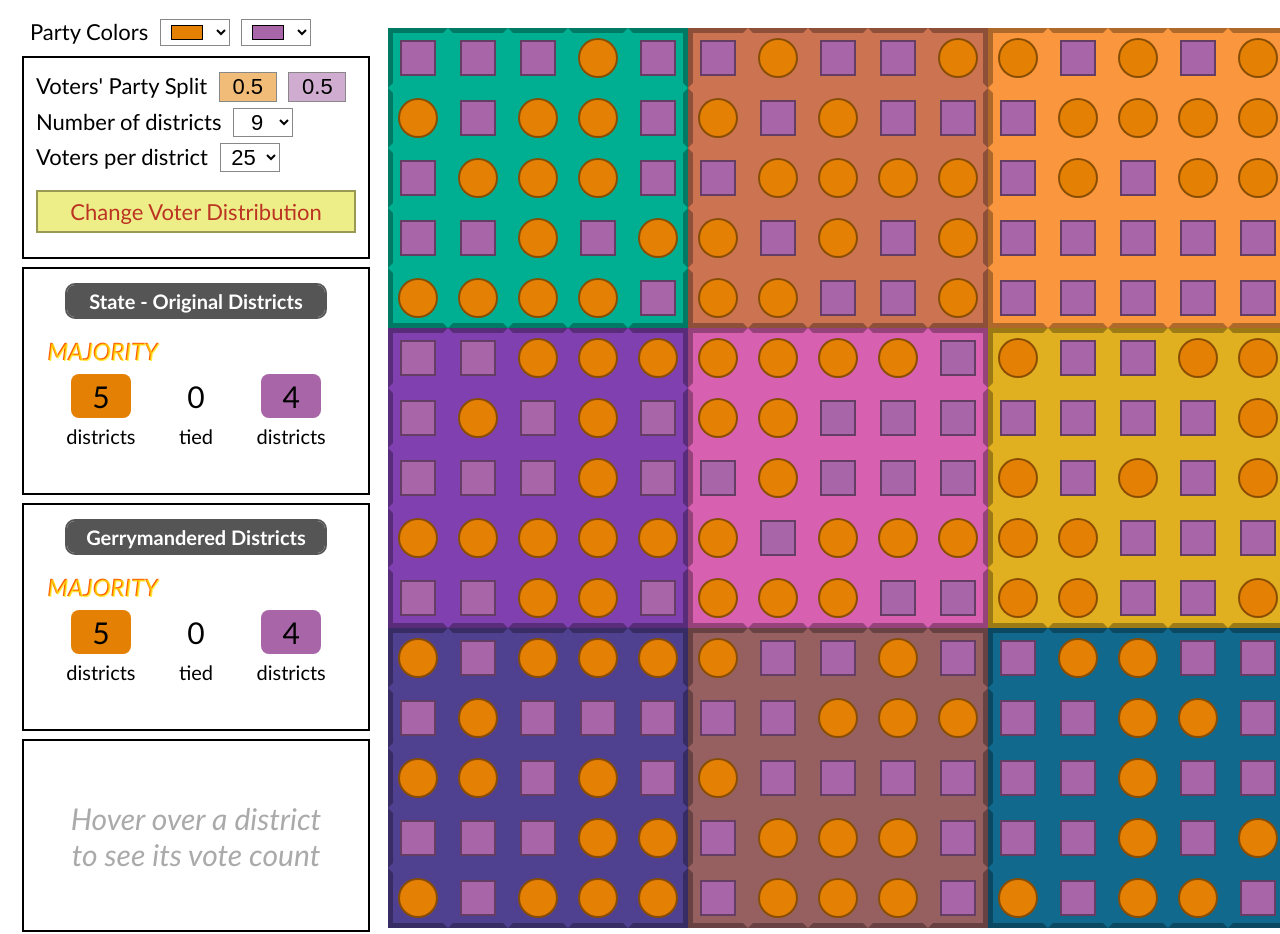
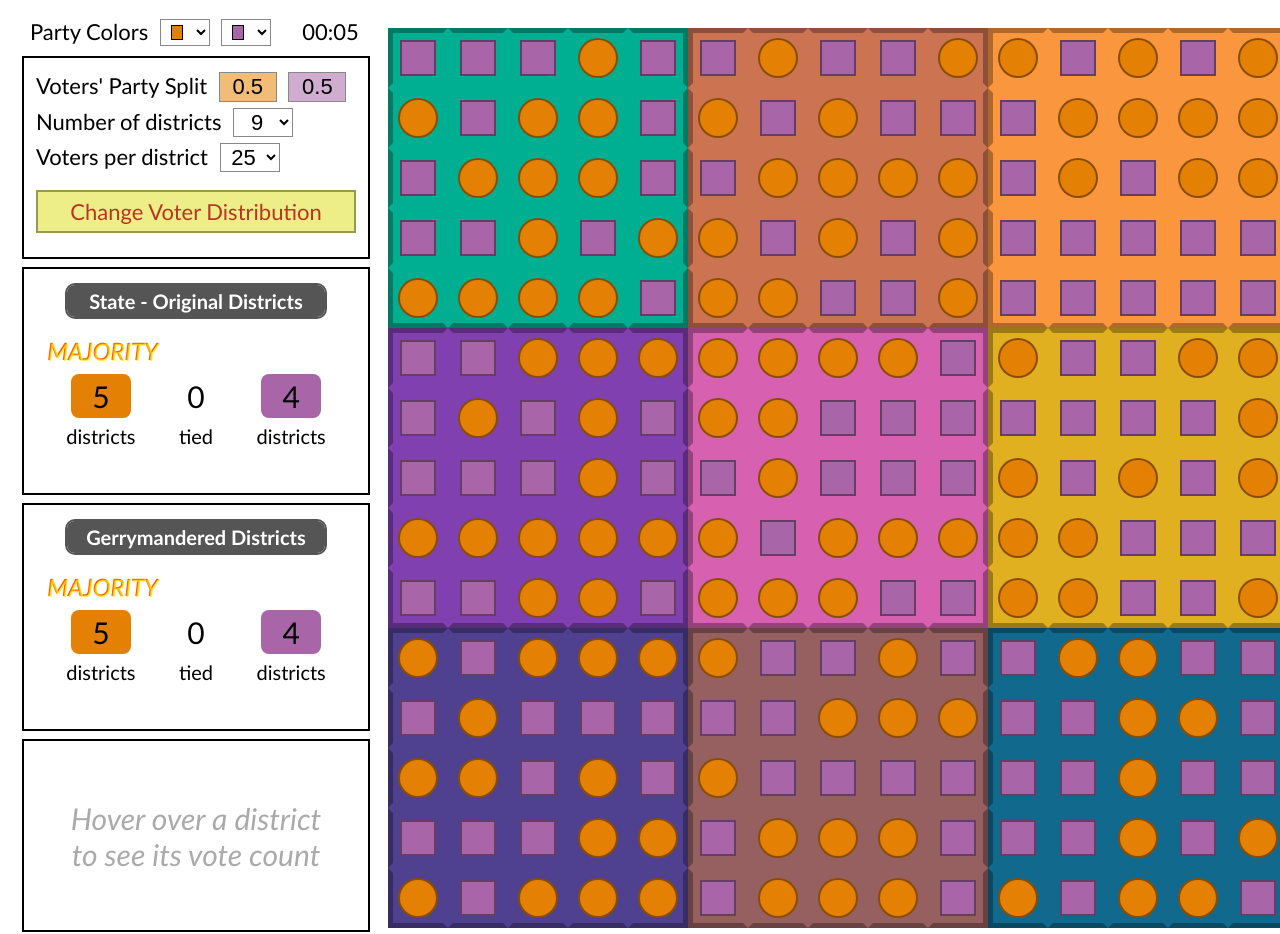
Before and after one commit to Persola/gerrymandering-game, a plain HTML site: page index.html in a window 1280 px wide. Drawn offline with Linux system fonts and the light colour scheme.

Commit message:
[18-2-add-a-minutes-seconds] add timer, reset on generation

```diff
--- a/index.css
+++ b/index.css
@@ -236,6 +236,10 @@ body {
   text-align-last: center;
 }
 
+#timer {
+  margin-left: 25px;
+}
+
 .partyColorControlLine {
   margin: 0 0 0 6px;
 }
@@ -253,7 +257,7 @@ select {
 }
 
 input[type=color] {
-  width: 70px;
+  width: 50px;
 }
 
 #percentParty0,#percentParty1 {
--- a/index.html
+++ b/index.html
@@ -32,6 +32,9 @@
             class="partyColorPicker"
             list="partyColorOptions"
           >
+          <span id="timer" class="controlLine">
+            [timer]
+          </span>
         </div>
         <div class="regenerativeControls">
           <div class="controlLine">
--- a/index.js
+++ b/index.js
@@ -49,6 +49,9 @@ let appState = {
 };
 appState.partyColors[0] = $('#party0color').value;
 appState.partyColors[1] = $('#party1color').value;
+
+// dummy interval to start
+let timerInterval = setInterval(() => null, 100);
 
 // Double nested array of voter data. See generateVoters
 const voters = [];
@@ -109,6 +112,23 @@ const perVoter = (voters, lambda) => {
 };
 
 // STATE MANAGEMENT
+
+const restartTimer = () => {
+  const startTime = Date.now();
+  clearInterval(timerInterval);
+  timerInterval = setInterval(() => {
+    updateTimer(startTime);
+  }, 1)
+};
+
+const updateTimer = (startTime) => {
+  const totalMilliseconds = Date.now() - startTime;
+  const seconds = Math.floor(totalMilliseconds/1000) % 60;
+  const minutes = Math.floor(totalMilliseconds/(1000 * 60));
+  const secondsString = String(seconds).padStart(2, 0);
+  const minutesString = String(minutes).padStart(2, 0);
+  $('#timer').innerText = `${minutesString}:${secondsString}`;
+};
 
 const updateMapConfigFromInputs = () => {
   if (mapConfig.percentParty0 === undefined) {
@@ -181,6 +201,7 @@ const generate = () => {
   applyDynamicStyles();
   render();
   clearDistrictReport();
+  restartTimer();
 };
 
 const generateVoters = () => {
@@ -757,4 +778,5 @@ const cursorStyle = (color, innerColor) => {
 window.onload = (e) => {
   generate();
   setCursor(null);
+  restartTimer();
 };
```
